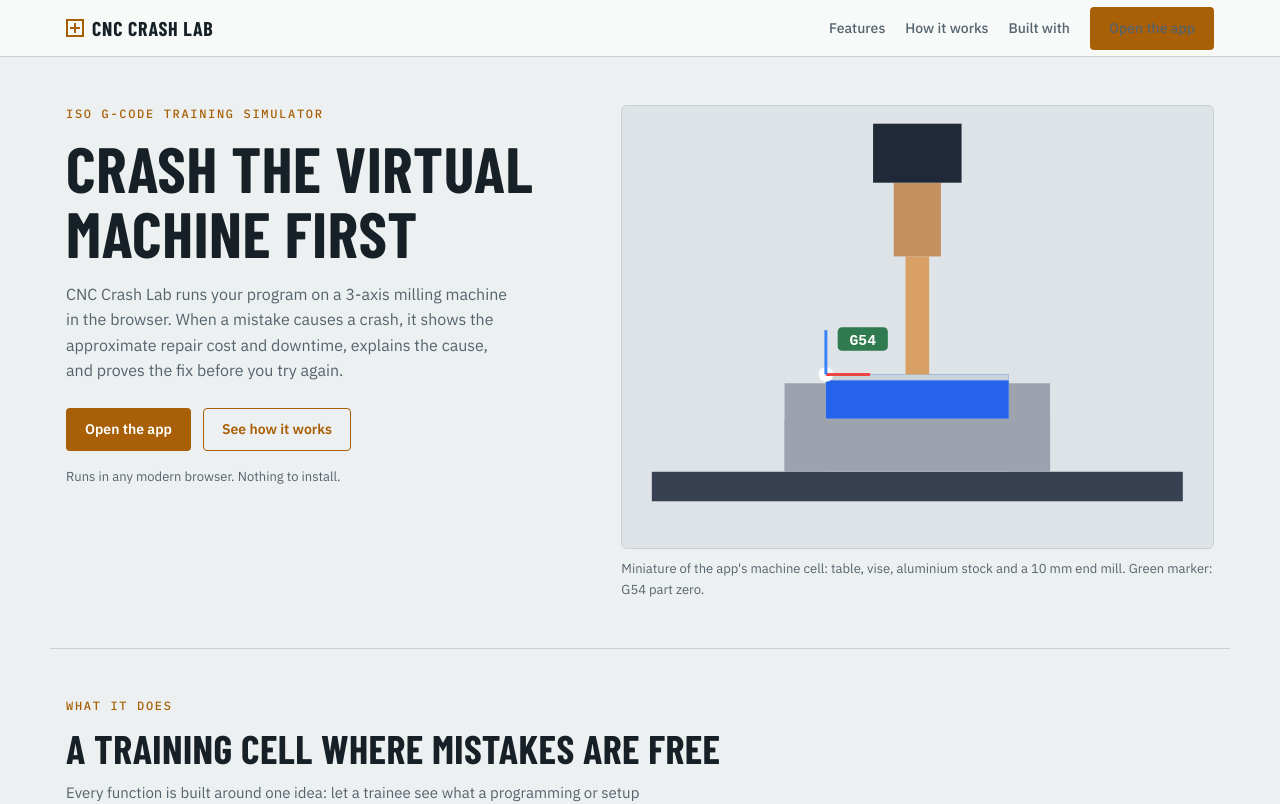
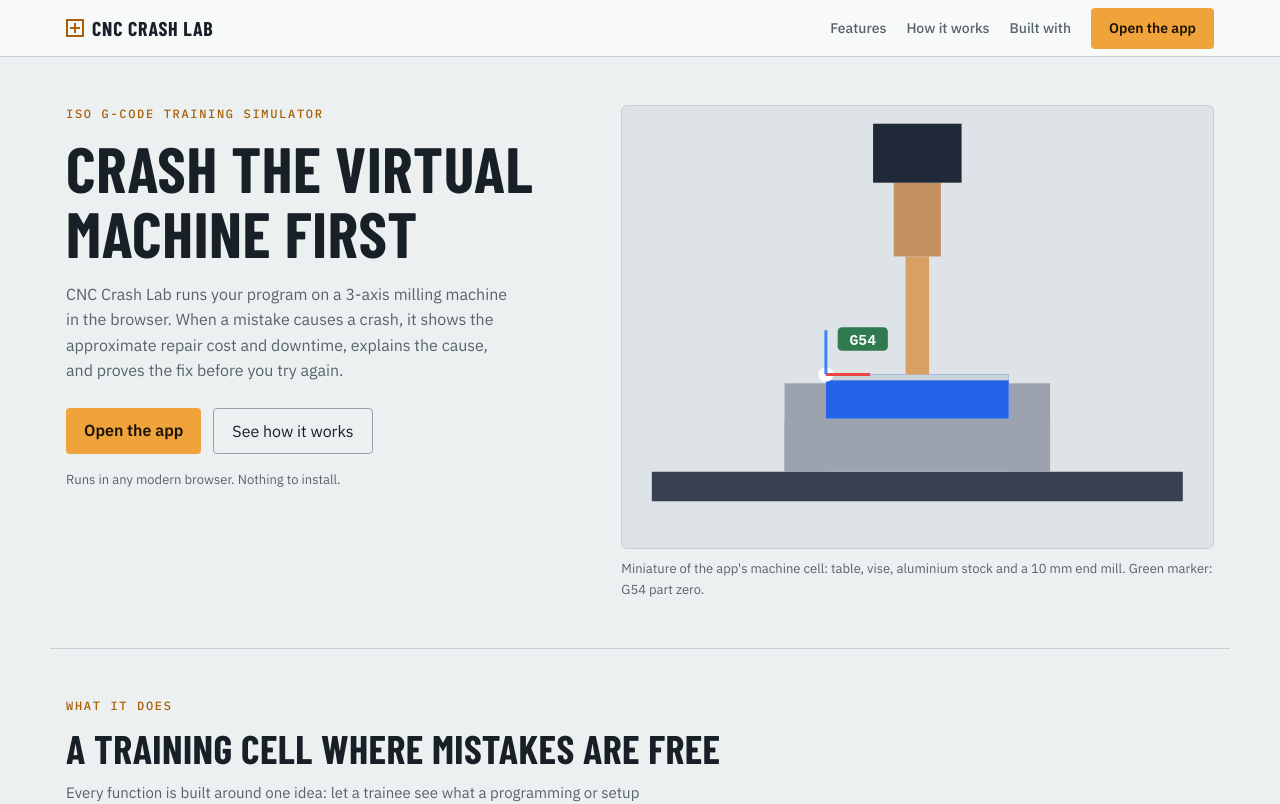
Before and after one commit to bsknbsk/cnc-crash-lab, a Next.js app: page / in a window 1280 px wide. Shown: the top 804 px of the page. Built offline with nearby package versions, Linux system fonts and the light colour scheme.

Commit message:
Readme file update

```diff
--- a/app/page.tsx
+++ b/app/page.tsx
@@ -1,5 +1,27 @@
 import Link from "next/link";
+import type { CSSProperties } from "react";
 import s from "./landing.module.css";
+
+// Inline button styles so the calls to action render even if the
+// stylesheet fails to load.
+const OPEN_APP_STYLE: CSSProperties = {
+  display: "inline-block",
+  background: "#F0A33A",
+  color: "#1A1205",
+  padding: "10px 18px",
+  borderRadius: 4,
+  fontWeight: 600,
+  textDecoration: "none",
+};
+
+const HOW_STYLE: CSSProperties = {
+  display: "inline-block",
+  border: "1px solid #93A2AB",
+  color: "inherit",
+  padding: "10px 18px",
+  borderRadius: 4,
+  textDecoration: "none",
+};
 
 const FEATURES: { title: string; tag: string; desc: string }[] = [
   {
@@ -186,7 +208,7 @@ export default function LandingPage() {
               <Link href="#how">How it works</Link>{" "}
               <Link href="#stack">Built with</Link>
             </span>
-            <Link href="/app" className={s.btnPrimary}>
+            <Link href="/app" style={OPEN_APP_STYLE}>
               Open the app
             </Link>
           </nav>
@@ -206,12 +228,12 @@ export default function LandingPage() {
                 proves the fix before you try again.
               </p>
               <div className={s.btnRow}>
-                <Link href="/app" className={s.btnPrimary}>
+                <Link href="/app" style={OPEN_APP_STYLE}>
                   Open the app
                 </Link>
-                <Link href="#how" className={s.btnOutline}>
+                <a href="#how" style={HOW_STYLE}>
                   See how it works
-                </Link>
+                </a>
               </div>
               <p className={s.fineprint}>
                 Runs in any modern browser. Nothing to install.
@@ -293,7 +315,7 @@ export default function LandingPage() {
 
         <section className={`${s.inner} ${s.band}`}>
           <h2 className={s.h2}>Run your first program</h2>
-          <Link href="/app" className={s.btnPrimary}>
+          <Link href="/app" style={OPEN_APP_STYLE}>
             Open the app
           </Link>
         </section>
--- a/next.config.ts
+++ b/next.config.ts
@@ -9,6 +9,9 @@ const nextConfig: NextConfig = {
       "*.css": {
         loaders: ["@tailwindcss/turbopack"],
         as: "*.css",
+        // Leave *.module.css to Next's default CSS Modules pipeline so the
+        // class-name mapping is generated instead of `undefined`.
+        condition: { not: { path: /\.module\.css$/ } },
       },
     },
   },
```
